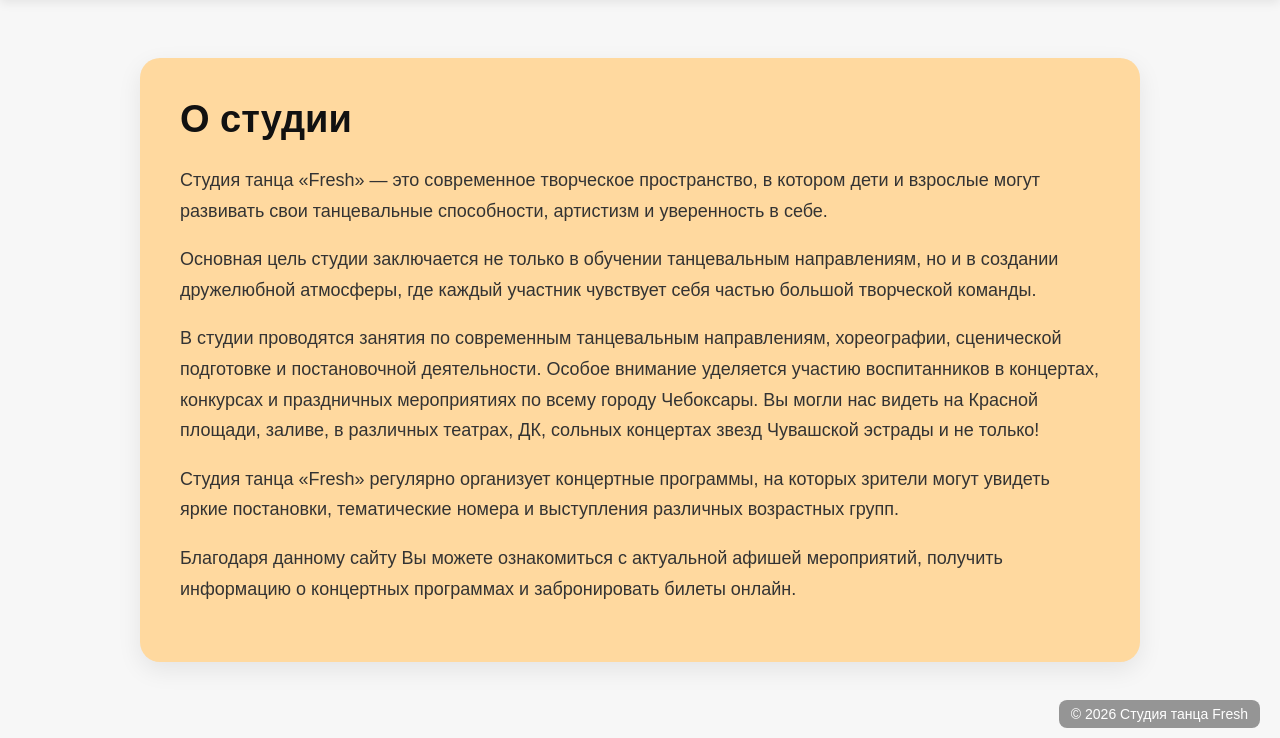
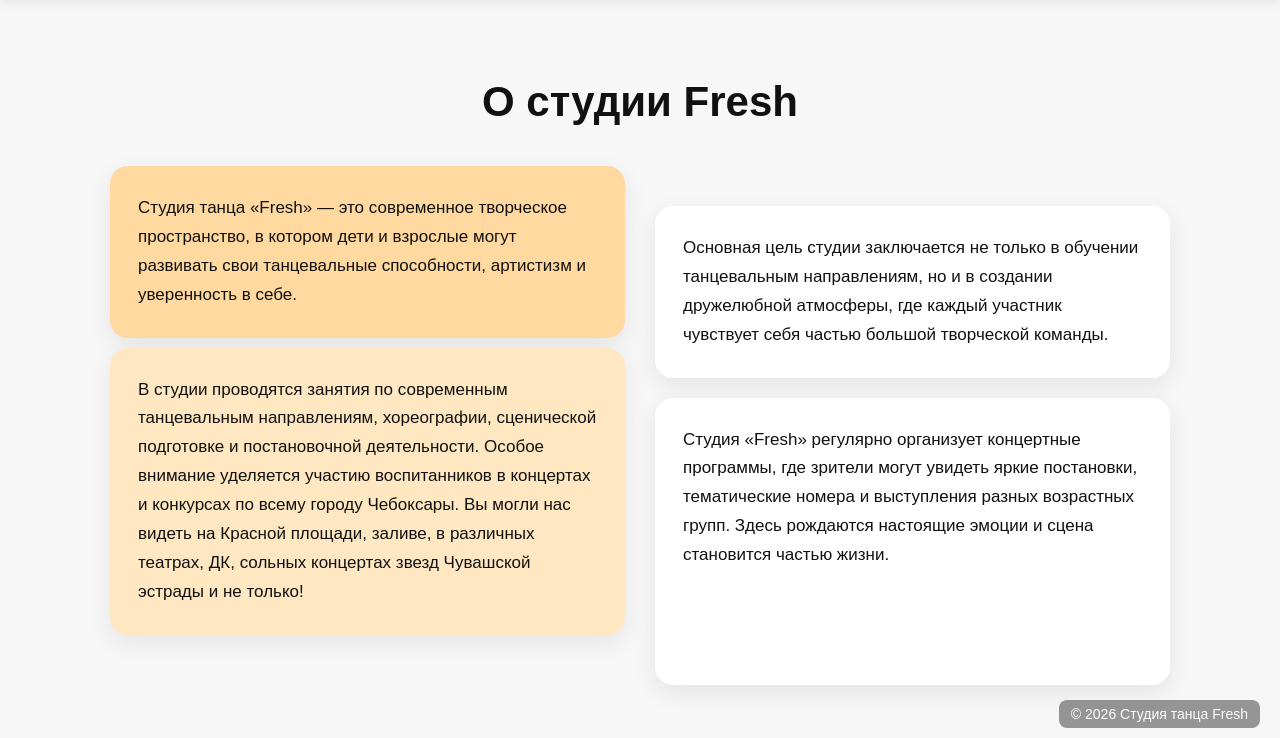
Before and after one commit to Stefany161616166/fresh-concert-calendar, a Django app: page /about/ in a window 1280 px wide. Shown: the part 62-800 px from the top of the page. Run offline with Django 5.2, Linux system fonts and the light colour scheme.

Commit message:
Update about.html

```diff
--- a/events/templates/events/about.html
+++ b/events/templates/events/about.html
@@ -4,81 +4,114 @@
 
 {% block extra_head %}
 <style>
-.about-page{
-    max-width: 1000px;
-    margin: 40px auto;
-    background: #ffd99f;
-    border-radius: 20px;
-    padding: 40px;
-    box-shadow: 0 8px 24px rgba(0,0,0,0.08);
+.about-wrapper{
+    max-width: 1100px;
+    margin: 60px auto;
+    padding: 0 20px;
 }
 
+/* Заголовок */
 .about-title{
-    font-size: 38px;
-    font-weight: 800;
-    margin-bottom: 24px;
-    color: #111;
+    font-size: 42px;
+    font-weight: 900;
+    margin-bottom: 40px;
+    text-align: center;
 }
 
-.about-text{
-    font-size: 18px;
-    line-height: 1.7;
-    color: #333;
+/* Сетка */
+.about-grid{
+    display: grid;
+    grid-template-columns: 1fr 1fr;
+    gap: 30px;
 }
 
-.about-text p{
-    margin-bottom: 18px;
+/* Карточки */
+.about-card{
+    padding: 28px;
+    border-radius: 18px;
+    font-size: 17px;
+    line-height: 1.7;
+    box-shadow: 0 8px 24px rgba(0,0,0,0.08);
+    transition: .3s;
 }
 
-@media (max-width: 700px){
-    .about-page{
-        margin: 20px 14px;
-        padding: 24px 18px;
+/* разные стили карточек */
+.card-1{
+    background: #ffd99f;
+}
+
+.card-2{
+    background: #ffffff;
+}
+
+.card-3{
+    background: #ffe7c2;
+}
+
+.card-4{
+    background: #ffffff;
+}
+
+/* эффект наведения */
+.about-card:hover{
+    transform: translateY(-5px);
+}
+
+/* делаем "разброс" */
+.card-1{ transform: translateY(0px); }
+.card-2{ transform: translateY(40px); }
+.card-3{ transform: translateY(-20px); }
+.card-4{ transform: translateY(30px); }
+
+/* адаптив */
+@media (max-width: 800px){
+    .about-grid{
+        grid-template-columns: 1fr;
+    }
+
+    .about-card{
+        transform: none !important;
     }
 
     .about-title{
-        font-size: 28px;
-    }
-
-    .about-text{
-        font-size: 16px;
+        font-size: 30px;
     }
 }
 </style>
 {% endblock %}
 
 {% block content %}
-<div class="about-page">
-    <div class="about-title">О студии</div>
+<div class="about-wrapper">
 
-    <div class="about-text">
-        <p>
+    <div class="about-title">О студии Fresh</div>
+
+    <div class="about-grid">
+
+        <div class="about-card card-1">
             Студия танца «Fresh» — это современное творческое пространство, в котором дети и взрослые
             могут развивать свои танцевальные способности, артистизм и уверенность в себе.
-        </p>
+        </div>
 
-        <p>
+        <div class="about-card card-2">
             Основная цель студии заключается не только в обучении танцевальным направлениям,
             но и в создании дружелюбной атмосферы, где каждый участник чувствует себя частью
             большой творческой команды.
-        </p>
+        </div>
 
-        <p>
+        <div class="about-card card-3">
             В студии проводятся занятия по современным танцевальным направлениям, хореографии,
             сценической подготовке и постановочной деятельности. Особое внимание уделяется
-            участию воспитанников в концертах, конкурсах и праздничных мероприятиях по всему городу Чебоксары.
+            участию воспитанников в концертах и конкурсах по всему городу Чебоксары.
             Вы могли нас видеть на Красной площади, заливе, в различных театрах, ДК, сольных концертах звезд Чувашской эстрады и не только!
-        </p>
+        </div>
 
-        <p>
-            Студия танца «Fresh» регулярно организует концертные программы, на которых зрители
-            могут увидеть яркие постановки, тематические номера и выступления различных возрастных групп.
-        </p>
+        <div class="about-card card-4">
+            Студия «Fresh» регулярно организует концертные программы, где зрители могут увидеть
+            яркие постановки, тематические номера и выступления разных возрастных групп.
+            Здесь рождаются настоящие эмоции и сцена становится частью жизни.
+        </div>
 
-        <p>
-            Благодаря данному сайту Вы можете ознакомиться с актуальной афишей мероприятий,
-            получить информацию о концертных программах и забронировать билеты онлайн.
-        </p>
     </div>
+
 </div>
 {% endblock %}
```
